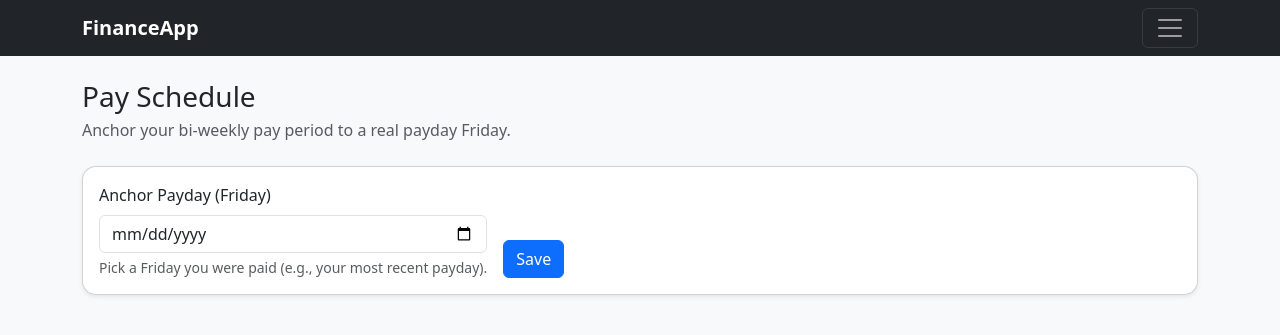
After one commit to Sivad80/finance-dashboard-flask, a Flask app: page /settings/pay-schedule in a window 1280 px wide. The commit adds this page. Shown: the top 335 px of the page. Run offline with Flask 3, Linux system fonts and the light colour scheme.

Commit message:
Anchor bi-weekly pay period to Friday payday

```diff
--- a/app/routes.py
+++ b/app/routes.py
@@ -1,5 +1,5 @@
 from flask import Blueprint, render_template, request, redirect, url_for, flash, session
-from .models import Bill, Paycheck, Expense
+from .models import Bill, Paycheck, Expense, PaySchedule
 from .extensions import db
 from datetime import date, timedelta, datetime
 from sqlalchemy import func
@@ -18,6 +18,32 @@ def expense_fingerprint(spent_date, amount, description):
 
     key = f"{spent_date.isoformat()}|{float(amount):.2f}|{desc}"
     return hashlib.sha256(key.encode("utf-8")).hexdigest()
+
+def get_pay_period(today: date) -> tuple[date, date]:
+    """
+    Returns (start, end) for the current bi-weekly pay period ancored to a stored payday.
+    """
+    schedule = PaySchedule.query.order_by(PaySchedule.id.desc()).first()
+
+    # Fallback if not configured yet: Rolling 14 days
+    if not schedule:
+        start = today - timedelta(days=13)
+        return start, today
+    anchor = schedule.anchor_payday # A real Friday Payday
+    delta_days = (today - anchor).days
+
+    # How many 14 day blocks since anchor (floor)
+    periods = delta_days // 14
+
+    # Most recent payday on/before today
+    start = anchor + timedelta(days=periods * 14)
+
+    # If today is before anchor (negative delta), correct:
+    if start > today:
+        start = start - timedelta(days=14)
+
+    end = start + timedelta(days=13)
+    return start, end
 
 
 
@@ -121,12 +147,13 @@ def expenses():
     show = request.args.get("show", "all")  # all | dupes
 
     today = date.today()
+    end = today
 
     # default date range
     if preset == 'all_time':
         start = date(2000, 1, 1)
     elif preset == 'this_pay_period':
-        start = today - timedelta(days=13) # Rolling 14 Day Window
+        start, end = get_pay_period(today)
     elif preset == "last_30":
         start = today - timedelta(days=30)
     elif preset == "last_90":
@@ -134,7 +161,7 @@ def expenses():
     else:
         start = date(today.year, today.month, 1)
 
-    end = today
+
 
     # optional custom override
     start_raw = request.args.get("start")
@@ -611,3 +638,31 @@ def update_paycheck(paycheck_id):
     db.session.commit()
     flash("Paycheck updated.", "success")
     return redirect(url_for("main.paychecks"))
+
+# Settings Routes
+@main.route("/settings/pay-schedule", methods=["GET", "POST"])
+def pay_schedule_settings():
+    schedule = PaySchedule.query.order_by(PaySchedule.id.desc()).first()
+
+    if request.method == "POST":
+        anchor_raw = request.form.get("anchor_payday", "").strip()
+        if not anchor_raw:
+            flash("Please choose an anchor payday.", "danger")
+            return redirect(url_for("main.pay_schedule_settings"))
+
+        try:
+            anchor = date.fromisoformat(anchor_raw)
+        except ValueError:
+            flash("Invalid date format. Use YYYY-MM-DD.", "danger")
+            return redirect(url_for("main.pay_schedule_settings"))
+
+        if anchor.weekday() != 4:
+            flash("That date is not a Friday. Please select a Friday payday.", "warning")
+            return redirect(url_for("main.pay_schedule_settings"))
+
+        db.session.add(PaySchedule(anchor_payday=anchor))
+        db.session.commit()
+        flash("Pay schedule saved.", "success")
+        return redirect(url_for("main.pay_schedule_settings"))
+
+    return render_template("pay_schedule_settings.html", schedule=schedule)
--- a/app/templates/base.html
+++ b/app/templates/base.html
@@ -36,6 +36,9 @@
                          <li class="nav-item">
                             <a class="nav-link" href="{{ url_for('main.expenses') }}">Expenses</a>
                          </li>
+                         <li class="nav-item">
+                            <a class="nav-link" href="{{ url_for('main.pay_schedule_settings') }}">Settings</a>
+                         </li>
                     </ul>
                 </div>
             </div>
--- a/app/templates/expenses.html
+++ b/app/templates/expenses.html
@@ -46,7 +46,7 @@
            href="{{ url_for('main.expenses', preset='all_time', show=show) }}">
            All time
         </a>
-        <a class="btn btn-sm btn-outline-seconary {% if preset == 'this_pay_period' %}active{endif %}"
+        <a class="btn btn-sm btn-outline-secondary {% if preset == 'this_pay_period' %}active{% endif %}"
           href="{{ url_for('main.expenses', preset='this_pay_period', show=show) }}">
           This Pay Period
         </a>
--- /dev/null
+++ b/app/templates/pay_schedule_settings.html
@@ -0,0 +1,34 @@
+{% extends "base.html" %}
+{% block title %}Pay Schedule | FinanceApp{% endblock %}
+{% block content %}
+
+<div class="d-flex justify-content-between align-items-center mb-4">
+  <div>
+    <h1 class="h3 mb-1">Pay Schedule</h1>
+    <div class="text-muted">Anchor your bi-weekly pay period to a real payday Friday.</div>
+  </div>
+</div>
+
+<div class="card shadow-sm">
+  <div class="card-body">
+    <form method="POST" class="d-flex flex-wrap gap-3 align-items-end">
+      <div>
+        <label class="form-label">Anchor Payday (Friday)</label>
+        <input type="date" name="anchor_payday" class="form-control" required
+               value="{{ schedule.anchor_payday.isoformat() if schedule else '' }}">
+        <div class="form-text">Pick a Friday you were paid (e.g., your most recent payday).</div>
+      </div>
+
+      <button class="btn btn-primary" type="submit">Save</button>
+    </form>
+
+    {% if schedule %}
+      <hr>
+      <div class="text-muted small">
+        Current anchor: <strong>{{ schedule.anchor_payday.isoformat() }}</strong>
+      </div>
+    {% endif %}
+  </div>
+</div>
+
+{% endblock %}
```
Also changed, not shown: app/models.py (+6 -1 lines), migrations/versions/209d7649614a_add_pay_schedule_anchor_date.py (added, +33 -0 lines).
